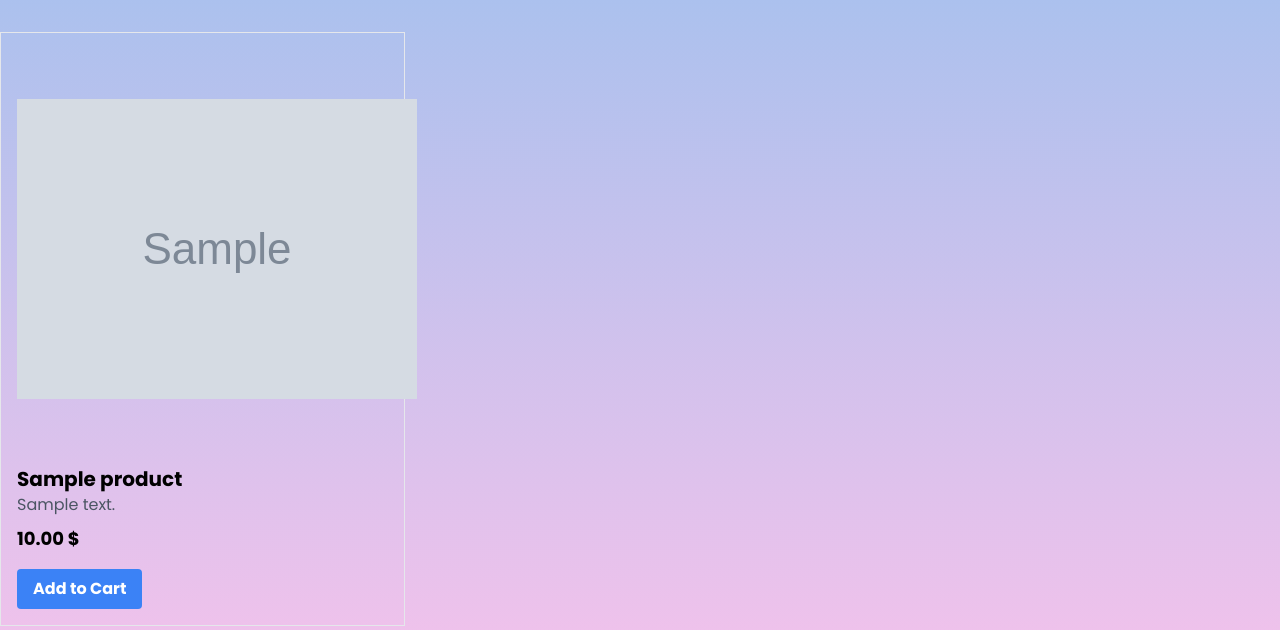
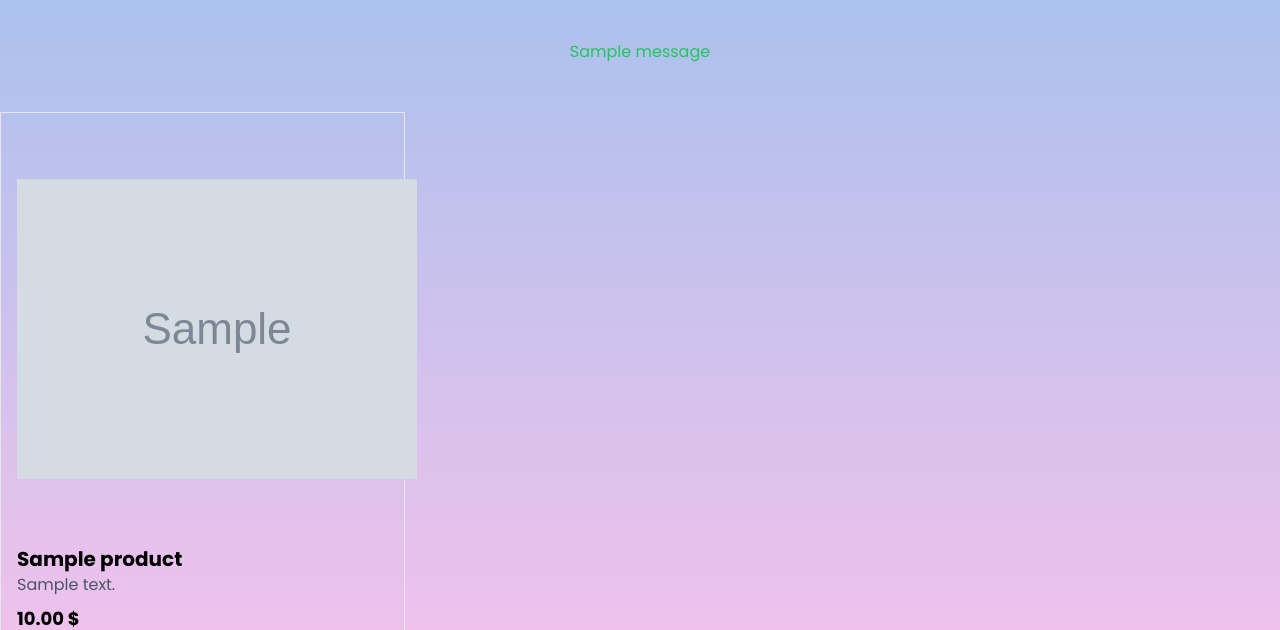
Before and after one commit to FardinMoghaddamPour/Online_Shopping_Store, a Django app: page / in a window 1280 px wide. Shown: the part 51-681 px from the top of the page. Run offline with Django 5.2, Linux system fonts and the light colour scheme; tables that the repository leaves empty hold one stand-in row (values such as "Sample post"); grey boxes marked "Sample" are stand-in pictures; one stand-in notice (Sample message) is shown; parts of the project's set-up code (start-up, migrations or seed data) failed here and were passed over; some libraries are stand-ins or nearby versions.

Commit message:
Implement login success message handling and styling
Description:
- Modified SignInView to set a success message in the session upon successful login.
- Updated ProductListView to display the success message from the session in the home template after login.
- Customized message colors in signin.html to display warnings in yellow and errors in red.
- Added a message block in home.html to display success, warning, and error messages with appropriate styling.
- Implemented a JavaScript script to remove the message block after 10 seconds to enhance user experience.

Files Modified:
1. SignInView (views.py):
    - Added logic to set a success message in the session upon successful login.

2. ProductListView (shop/views.py):
    - Modified the view to display the success message from the session in the home template after login.

3. signin.html:
    - Customized message colors to display warnings in yellow and errors in red.

4. home.html:
    - Added a message block to display success, warning, and error messages with appropriate styling.

5. Added home-message.js:
    - Implemented a JavaScript script to remove the message block after 10 seconds.

```diff
--- a/account/views.py
+++ b/account/views.py
@@ -24,12 +24,12 @@ class SignInView(View):
 
         user = authenticate(request, phone_number=phone_number, password=password)
         if user is not None:
-            if user.is_active:
+            if not user.is_deleted:
                 user.is_logged_in = True
                 user.save()
 
                 login(request, user)
-                messages.success(request, 'Logged in successfully!')
+                request.session['success_message'] = 'Logged in successfully!'
                 return redirect(reverse_lazy('shop:home'))
             else:
                 messages.error(request, 'Your account is disabled.')
--- a/shop/views.py
+++ b/shop/views.py
@@ -1,3 +1,4 @@
+from django.contrib import messages
 from django.shortcuts import render
 from django.views.generic import View
 from .models import Product
@@ -7,5 +8,9 @@ class ProductListView(View):
 
     @staticmethod
     def get(request):
+
+        if 'success_message' in request.session:
+            messages.success(request, request.session.pop('success_message'))
+
         products = Product.objects.filter(is_active=True)
         return render(request, 'home.html', {'products': products})
--- a/templates/home.html
+++ b/templates/home.html
@@ -2,6 +2,19 @@
 
 {% block content %}
 <div class="container mx-auto py-8">
+    {#Display message#}
+    {% if messages %}
+    <div id="message-block" class="w-full h-20 bg-opacity-90 z-50">
+        <ul class="messages">
+            {% for message in messages %}
+                <li class="{% if message.tags == 'success' %}text-green-500{% elif message.tags == 'warning' %}text-yellow-500{% elif message.tags == 'error' %}text-red-500{% endif %} text-center h-full py-2">
+                    {{ message }}
+                </li>
+            {% endfor %}
+        </ul>
+    </div>
+    {% endif %}
+
     <div class="grid grid-cols-1 sm:grid-cols-2 md:grid-cols-3 gap-8">
         {% for product in products %}
         <div class="border p-4">
--- a/templates/layout/_base.html
+++ b/templates/layout/_base.html
@@ -32,6 +32,7 @@
     {#Include script#}
         <script src="{% static 'JS/header.js' %}"></script>
         <script src="{% static 'JS/footer.js' %}"></script>
+        <script src="{% static 'JS/home-message.js' %}"></script>
 </body>
 
 </html>
```
Also changed, not shown: templates/signin.html (+8 -2 lines), storage/static/JS/home-message.js (added).
